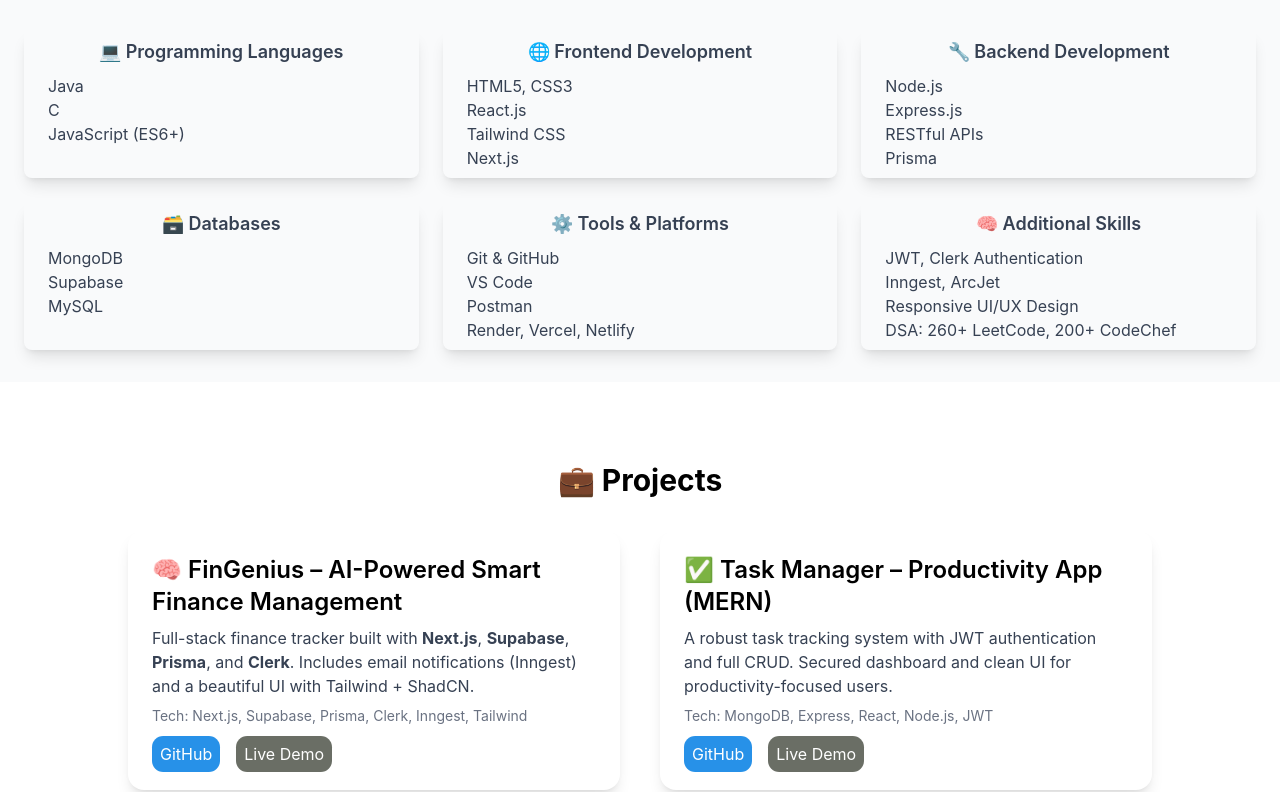
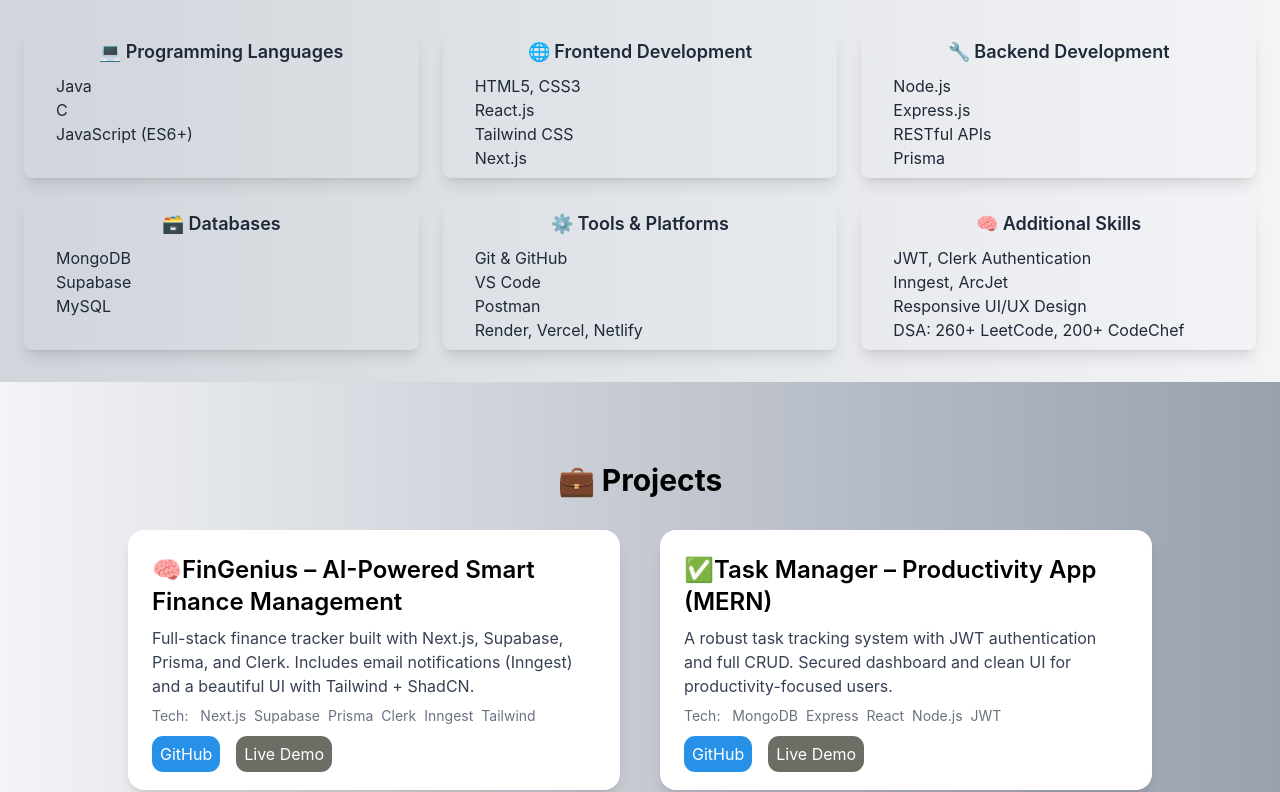
Before and after one commit to SurajCh6613/portfolio, a React (Vite) app: page / in a window 1280 px wide. Shown: the part 1214-2006 px from the top of the page. Built offline with nearby package versions, Linux system fonts and the light colour scheme.

Commit message:
dynamic updation

```diff
--- a/src/Pages/Projects.jsx
+++ b/src/Pages/Projects.jsx
@@ -1,65 +1,73 @@
-import React from 'react'
+import React from "react";
 
 const Projects = () => {
+  const projects = [
+    {
+      title: "FinGenius – AI-Powered Smart Finance Management",
+      emoji: "🧠",
+      description:
+        "Full-stack finance tracker built with Next.js, Supabase, Prisma, and Clerk. Includes email notifications (Inngest) and a beautiful UI with Tailwind + ShadCN.",
+      tech: ["Next.js", "Supabase", "Prisma", "Clerk", "Inngest", "Tailwind"],
+      github: "#",
+      liveDemo: "#",
+    },
+    {
+      title: "Task Manager – Productivity App (MERN)",
+      emoji: "✅",
+      description:
+        "A robust task tracking system with JWT authentication and full CRUD. Secured dashboard and clean UI for productivity-focused users.",
+      tech: ["MongoDB", "Express", "React", "Node.js", "JWT"],
+      github: "https://github.com/SurajCh6613/task-manager",
+      liveDemo: "https://task-manager-frontend-53qs.onrender.com/",
+    },
+    {
+      title: "Jobsphere – Job Portal Web App",
+      emoji: "🌐",
+      description:
+        "A full-featured MERN-based job portal with role-based access, job filtering, and responsive design.",
+      tech: ["React", "Node.js", "Express", "MongoDB"],
+      github: "#",
+      liveDemo: "#",
+    },
+    {
+      title: "Prescripto – Doctor Appointment Booking System",
+      emoji: "💊",
+      description:
+        "Web app for scheduling appointments and managing patient records, powered by Firebase.",
+      tech: ["React", "Tailwind CSS", "Firebase"],
+      github: "#",
+      liveDemo: "#",
+    },
+  ];
+
   return (
-    <section class="py-16 px-6 bg-white pt-20 ">
+    <section class="py-16 px-6 bg-gradient-to-l from-gray-400 to-gray-100 pt-20 ">
       <h2 class="text-3xl font-bold mb-8 text-center">💼 Projects</h2>
       <div class="grid grid-cols-1 sm:grid-cols-2 gap-10 max-w-5xl mx-auto">
-
-    <div class="bg-white rounded-2xl shadow-lg p-6 hover:scale-105 duration-300 ">
-      <h3 class="text-2xl font-semibold mb-2">🧠 FinGenius – AI-Powered Smart Finance Management</h3>
-      <p class="text-gray-700 mb-2">
-        Full-stack finance tracker built with <strong>Next.js</strong>, <strong>Supabase</strong>, <strong>Prisma</strong>, and <strong>Clerk</strong>. Includes email notifications (Inngest) and a beautiful UI with Tailwind + ShadCN.
+        {projects.map((project, index) => (
+          <div key={index} class="bg-white rounded-2xl shadow-lg p-6 hover:scale-105 duration-300 ">
+            <h3 class="text-2xl font-semibold mb-2">
+              {project.emoji}
+              {project.title}
+            </h3>
+            <p class="text-gray-700 mb-2">{project.description}</p>
+            <p class="text-sm text-gray-500 mb-4">
+              Tech:{" "}
+              {project.tech.map((tech) => (
+                <p className="inline ml-2">{tech}</p>
+              ))}
             </p>
-      <p class="text-sm text-gray-500 mb-4">Tech: Next.js, Supabase, Prisma, Clerk, Inngest, Tailwind</p>
-      <a href="#" class="btn mr-4">GitHub</a>
-      <a href="#" class="btn btn2">Live Demo</a>
+            <a href={project.github} target="_blank" class="btn mr-4">
+              GitHub
+            </a>
+            <a href={project.liveDemo} target="_blank" class="btn btn2">
+              Live Demo
+            </a>
           </div>
-
-    <div class="bg-white rounded-2xl shadow-lg p-6 hover:scale-105 duration-300 ">
-      <h3 class="text-2xl font-semibold mb-2">✅ Task Manager – Productivity App (MERN)</h3>
-      <p class="text-gray-700 mb-2">
-        A robust task tracking system with JWT authentication and full CRUD. Secured dashboard and clean UI for productivity-focused users.
-      </p>
-      <p class="text-sm text-gray-500 mb-4">Tech: MongoDB, Express, React, Node.js, JWT</p>
-      <a href="https://github.com/SurajCh6613/task-manager" target='_blank' class="btn mr-4">GitHub</a>
-      <a href="https://task-manager-frontend-53qs.onrender.com/" target='_blank' class="btn btn2">Live Demo</a>
-    </div>
-
-    <div class="bg-white rounded-2xl shadow-lg p-6 hover:scale-105 duration-300 ">
-      <h3 class="text-2xl font-semibold mb-2">🌐 Jobsphere – Job Portal Web App</h3>
-      <p class="text-gray-700 mb-2">
-        A full-featured MERN-based job portal with role-based access, job filtering, and responsive design.
-      </p>
-      <p class="text-sm text-gray-500 mb-4">Tech: React, Node.js, Express, MongoDB</p>
-    <a href="#" class="btn mr-4">GitHub</a>
-      <a href="#" class="btn btn2">Live Demo</a>
-    </div>
-
-    <div class="bg-white rounded-2xl shadow-lg p-6 hover:scale-105 duration-300 ">
-      <h3 class="text-2xl font-semibold mb-2">💊 Prescripto – Doctor Appointment Booking System</h3>
-      <p class="text-gray-700 mb-2">
-        Web app for scheduling appointments and managing patient records, powered by Firebase.
-      </p>
-      <p class="text-sm text-gray-500 mb-4">Tech: React, Tailwind CSS, Firebase</p>
-   <a href="#" class="btn mr-4">GitHub</a>
-      <a href="#" class="btn btn2">Live Demo</a>
-    </div>
-
-    <div class="bg-white rounded-2xl shadow-lg p-6 hover:scale-105 duration-300 ">
-      <h3 class="text-2xl font-semibold mb-2">📝 To-Do App</h3>
-      <p class="text-gray-700 mb-2">
-        A lightweight and responsive to-do list app using vanilla JavaScript and local storage.
-      </p>
-      <p class="text-sm text-gray-500 mb-4">Tech: JavaScript, HTML, CSS</p>
-      <a href="#" class="btn mr-4">GitHub</a>
-      <a href="#" class="btn btn2">Live Demo</a>
-    </div>
-
+        ))}
       </div>
     </section>
+  );
+};
 
-  )
-}
-
-export default Projects
+export default Projects;
--- a/src/Pages/Skills.jsx
+++ b/src/Pages/Skills.jsx
@@ -1,100 +1,68 @@
 import React from "react";
 
 const Skills = () => {
+  const skills = [
+    {
+      category: "Programming Languages",
+      emoji: "💻",
+      skills: ["Java", "C", "JavaScript (ES6+)"],
+    },
+    {
+      category: "Frontend Development",
+      emoji: "🌐",
+      skills: ["HTML5, CSS3", "React.js", "Tailwind CSS", "Next.js"],
+    },
+    {
+      category: "Backend Development",
+      emoji: "🔧",
+      skills: ["Node.js", "Express.js", "RESTful APIs", "Prisma"],
+    },
+    {
+      category: "Databases",
+      emoji: "🗃️",
+      skills: ["MongoDB", "Supabase", "MySQL"],
+    },
+    {
+      category: "Tools & Platforms",
+      emoji: "⚙️",
+      skills: ["Git & GitHub", "VS Code", "Postman", "Render, Vercel, Netlify"],
+    },
+    {
+      category: "Additional Skills",
+      emoji: "🧠",
+      skills: [
+        "JWT, Clerk Authentication",
+        "Inngest, ArcJet",
+        "Responsive UI/UX Design",
+        "DSA: 260+ LeetCode, 200+ CodeChef",
+      ],
+    },
+  ];
+
   return (
-    <section className="py-8 px-6 bg-gray-50 pt-20 ">
+    <section className="py-8 px-6 bg-gradient-to-l from-gray-100 to-gray-300 pt-20 ">
       <h2 className="text-3xl font-bold text-center mb-8">🛠 Skills</h2>
-      <div className="grid grid-cols-1 sm:grid-cols-2 md:grid-cols-3 gap-6 max-w-full mx-auto text-gray-700">
-        <div className="shadow-lg p-2 rounded-lg hover:scale-105 duration-300">
-          <h3 className="font-semibold text-lg mb-2 text-center">
-            💻 Programming Languages
-          </h3>
-          <ul className="list-inside pl-4">
-            <li>Java</li>
-            <li>C</li>
-            <li>JavaScript (ES6+)</li>
-          </ul>
-        </div>
-        <div className="shadow-lg p-2 rounded-lg hover:scale-105 duration-300">
-          <h3 className="font-semibold text-lg mb-2 text-center">
-            🌐 Frontend Development
-          </h3>
-          <ul className="list-inside pl-4">
-            <li>HTML5, CSS3</li>
-            <li>React.js</li>
-            <li>Tailwind CSS</li>
-            <li>Next.js</li>
-          </ul>
-        </div>
-        <div className="shadow-lg p-2 rounded-lg hover:scale-105 duration-300">
-          <h3 className="font-semibold text-lg mb-2 text-center">
-            🔧 Backend Development
-          </h3>
-          <ul className="list-inside pl-4">
-            <li>Node.js</li>
-            <li>Express.js</li>
-            <li>RESTful APIs</li>
-            <li>Prisma</li>
-          </ul>
-        </div>
-        <div className="shadow-lg p-2 rounded-lg hover:scale-105 duration-300">
-          <h3 className="font-semibold text-lg mb-2 text-center">
-            🗃️ Databases
-          </h3>
-          <ul className="list-inside pl-4">
-            <li>MongoDB</li>
-            <li>Supabase</li>
-            <li>MySQL</li>
-          </ul>
-        </div>
-        <div className="shadow-lg p-2 rounded-lg hover:scale-105 duration-300">
-          <h3 className="font-semibold text-lg mb-2 text-center">
-            ⚙️ Tools & Platforms
-          </h3>
-          <ul className="list-inside pl-4">
-            <li>Git & GitHub</li>
-            <li>VS Code</li>
-            <li>Postman</li>
-            <li>Render, Vercel, Netlify</li>
-          </ul>
-        </div>
-        <div className="shadow-lg p-2 rounded-lg hover:scale-105 duration-300">
-          <h3 className="font-semibold text-lg mb-2 text-center">
-            🧠 Additional Skills
-          </h3>
-          <ul className="list-inside pl-4">
-            <li>JWT, Clerk Authentication</li>
-            <li>Inngest, ArcJet</li>
-            <li>Responsive UI/UX Design</li>
-            <li>DSA: 260+ LeetCode, 200+ CodeChef</li>
-          </ul>
-        </div>
+      <div className="grid grid-cols-1 sm:grid-cols-2 md:grid-cols-3 gap-6 max-w-full mx-auto text-gray-800">
+        {skills.map((skill, index) => (
+          <div
+            key={index}
+            className="shadow-lg p-2 rounded-lg hover:scale-105 duration-300"
+          >
+            <h3 className="font-semibold text-lg mb-2 text-center">
+              {skill.emoji} {skill.category}
+            </h3>
+            <ul className="list-inside pl-4">
+              {skill.skills.map((skill) => (
+                <li key={skill} className="ml-2">
+                  {skill}
+                </li>
+              ))}
+            </ul>
+          </div>
+        ))}
       </div>
     </section>
   );
 };
 
 export default Skills;
-
-{
-  /* <section class="py-16 px-6 bg-gray-50">
-      <h2 class="text-3xl font-bold mb-8 text-center">🛠 Skills</h2>
-      <div class="grid grid-cols-1 sm:grid-cols-2 md:grid-cols-3 gap-6 max-w-4xl mx-auto text-gray-700">
-
-
-
-
-
-
-        <div>
-          <h3 class="font-semibold text-lg mb-2">🧠 Additional Skills</h3>
-          <ul class="list-disc list-inside">
-            <li>JWT, Clerk Authentication</li>
-            <li>Inngest, ArcJet</li>
-            <li>Responsive UI/UX Design</li>
-            <li>DSA: 230+ LeetCode, 200+ CodeChef</li>
-          </ul>
-        </div>
-      </div>
-    </section> */
-}
```
Lines whose indentation alone changed are shown as unchanged.
